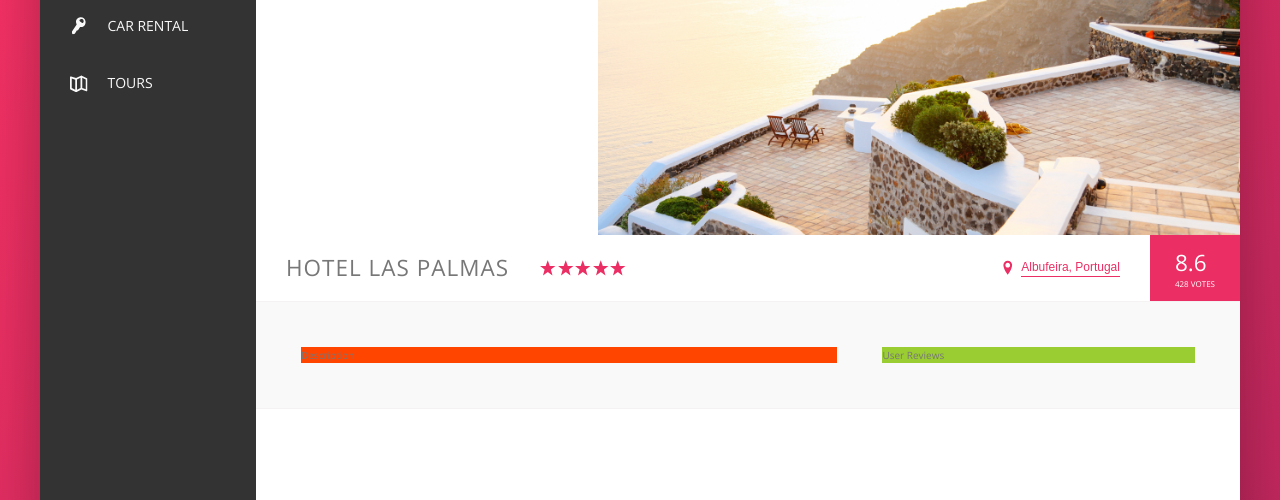
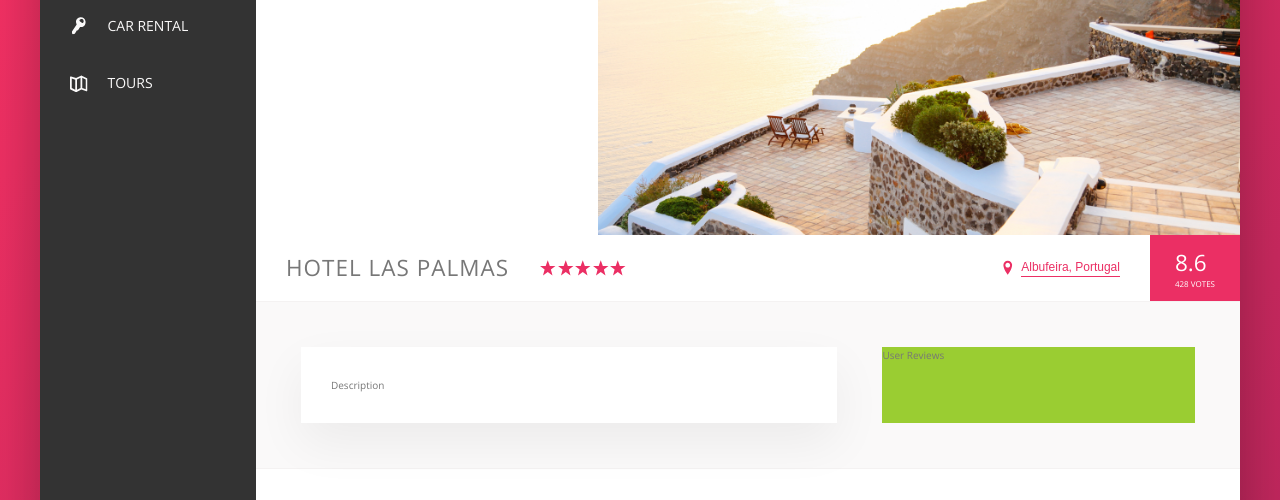
Before and after one commit to ddeveloper72/Trillo, a website: page index.html in a window 1280 px wide. Shown: the part 300-800 px from the top of the page. Drawn offline with nearby package versions, Linux system fonts and the light colour scheme; files that its build step writes are made by us from their sources.

Commit message:
added background styles for description

```diff
--- a/sass/_layout.scss
+++ b/sass/_layout.scss
@@ -48,13 +48,15 @@ justify-content: space-between;
 
 .detail {
     display: flex;
-    padding: 4.5rem;
+    padding: 4.5rem; // using same spacing as margin-right
     background-color: var(--color-grey-light-1);
     border-bottom: var(--border-line);
 }
 
 .description {
-    background-color: orangered;
+    background-color: #fff;
+    box-shadow: var(--shadow-light);
+    padding: 3rem;
     flex: 0 0 60%;
     margin-right: 4.5rem;
 
```
